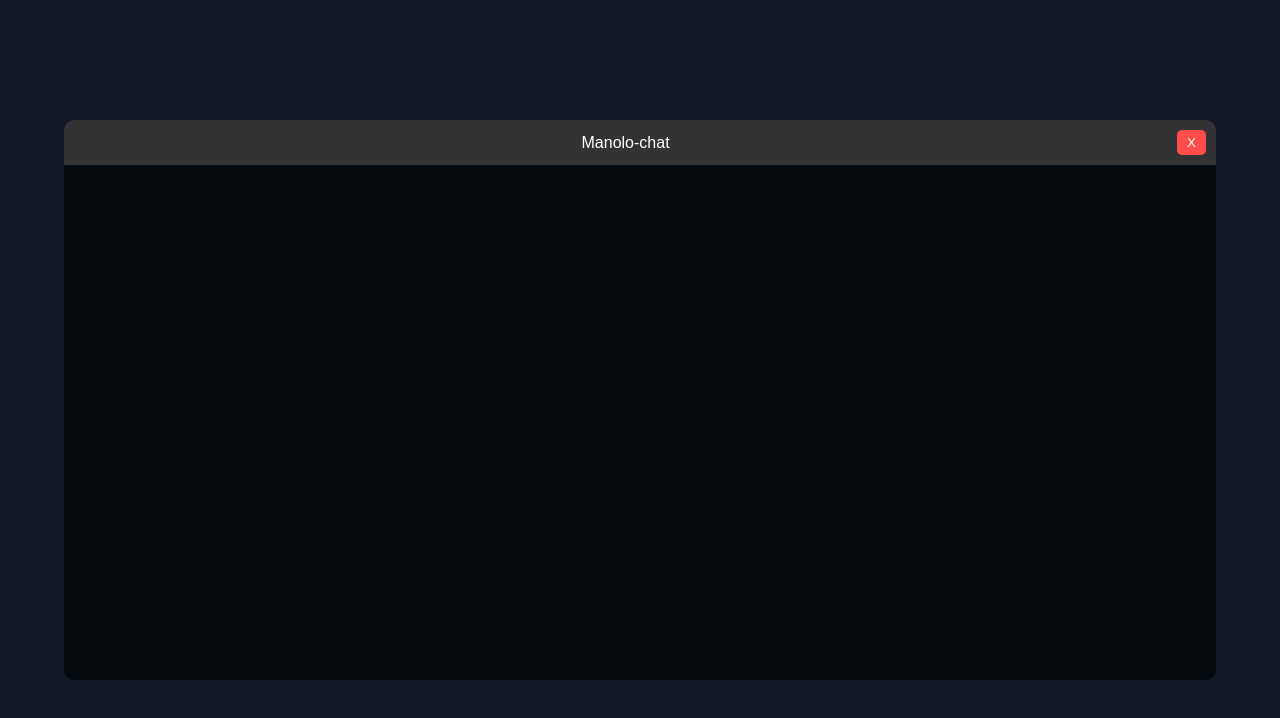
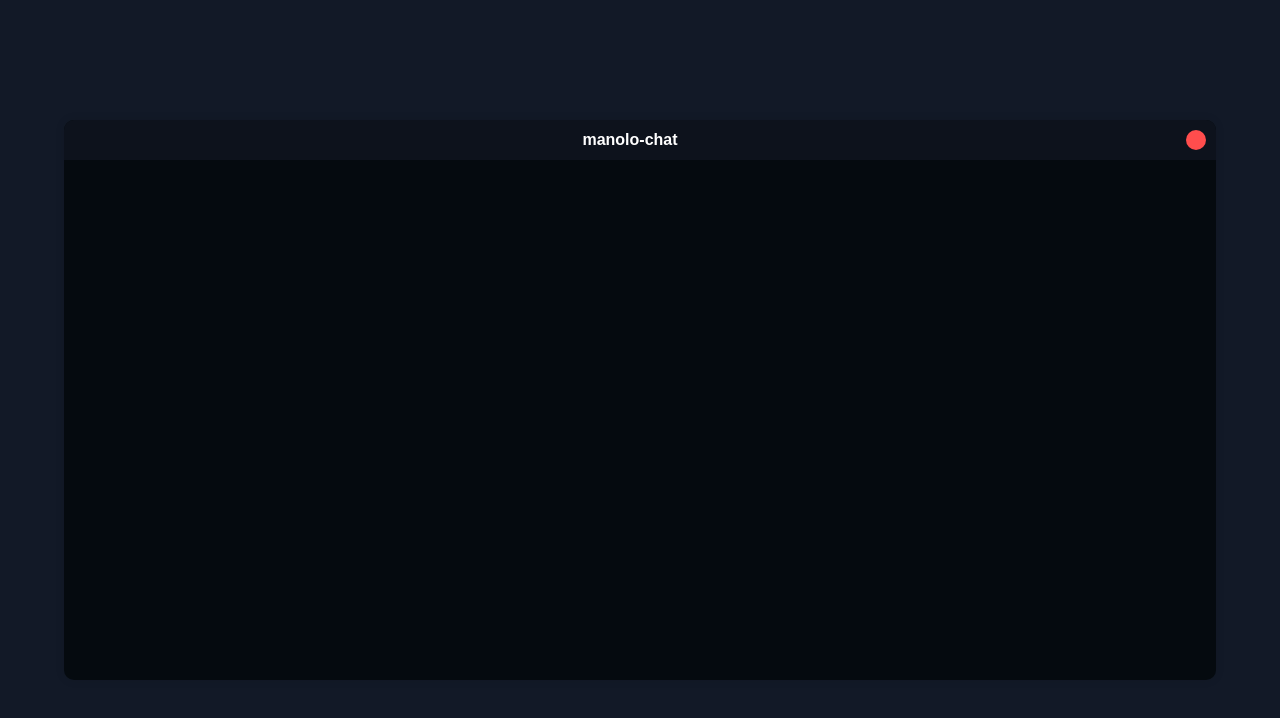
Before and after one commit to ManuelR11/Proyecto01_ClienteXMPP_Redes, a React (Create React App) app in the folder cliente_xmpp/: page / in a window 1280 px wide. Shown: the top 718 px of the page. Built offline with nearby package versions, Linux system fonts and the light colour scheme.

Commit message:
Navbar v-2

```diff
--- a/cliente_xmpp/src/Componentes/navbar/navbar.css
+++ b/cliente_xmpp/src/Componentes/navbar/navbar.css
@@ -1,6 +1,6 @@
 /* Estilos para la navbar */
 .navbar {
-    background-color: #333;
+    background-color: #0D121C;
     color: white;
     display: flex;
     justify-content: space-between;
@@ -13,15 +13,23 @@
 .navbar-title {
     flex-grow: 1;
     text-align: center;
+    font-weight: bold;
 }
 
 .navbar-button {
     background-color: #ff4d4d;
     border: none;
     color: white;
-    padding: 5px 10px;
+    width: 20px;
+    height: 20px;
     cursor: pointer;
-    border-radius: 5px;
+    border-radius: 50%;
+    display: flex;
+    justify-content: center;
+    align-items: center;
+    font-size: 14px;
+    font-weight: bold;
+    line-height: 1;
 }
 
 .navbar-button:hover {
--- a/cliente_xmpp/src/Componentes/navbar/navbar.js
+++ b/cliente_xmpp/src/Componentes/navbar/navbar.js
@@ -4,8 +4,8 @@ import './navbar.css';
 const Navbar = () => {
   return (
     <div className="navbar">
-      <div className="navbar-title">Manolo-chat</div>
-      <button className="navbar-button">X</button>
+      <div className="navbar-title">manolo-chat</div>
+      <button className="navbar-button"></button>
     </div>
   );
 };
```
